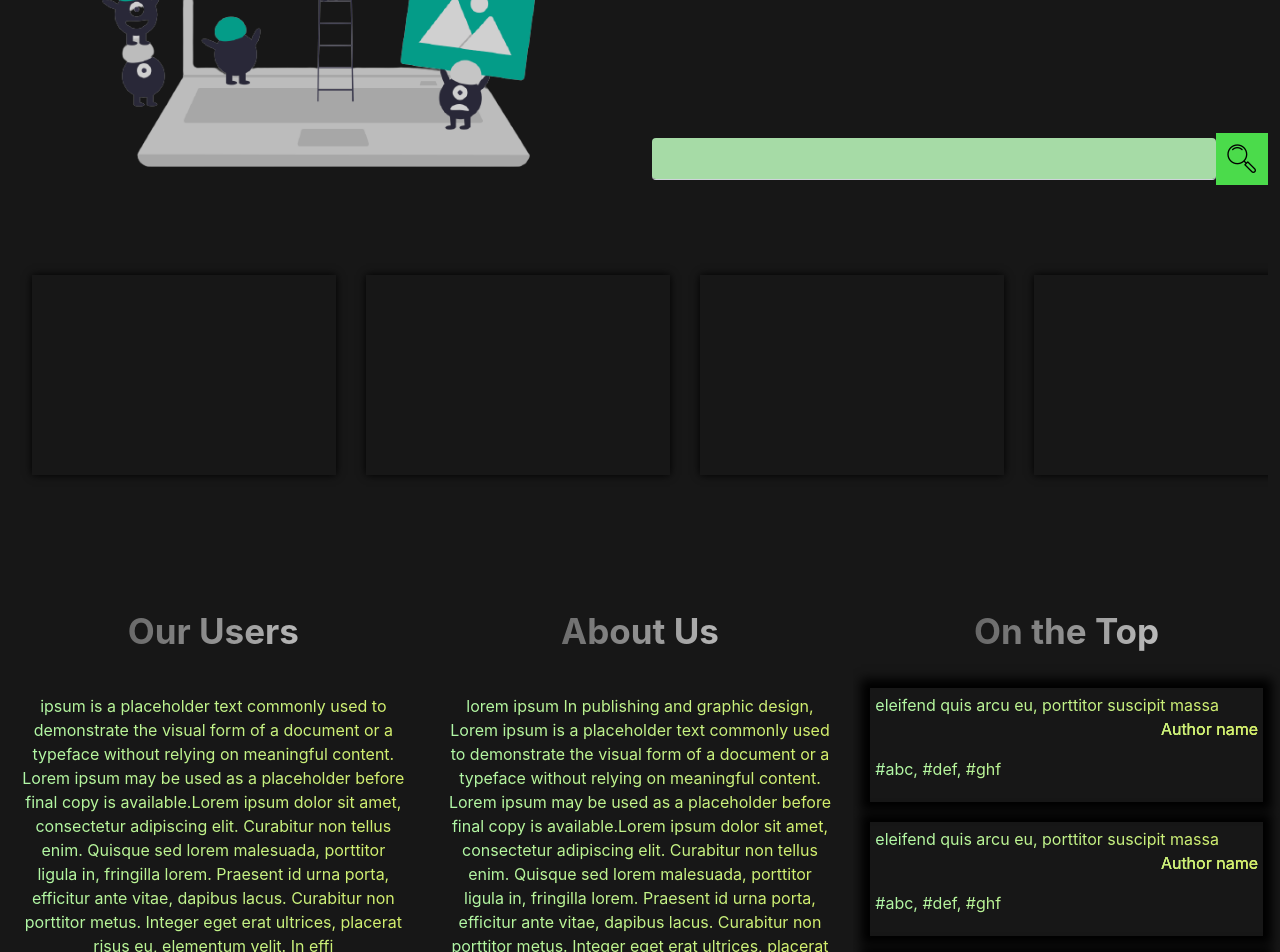
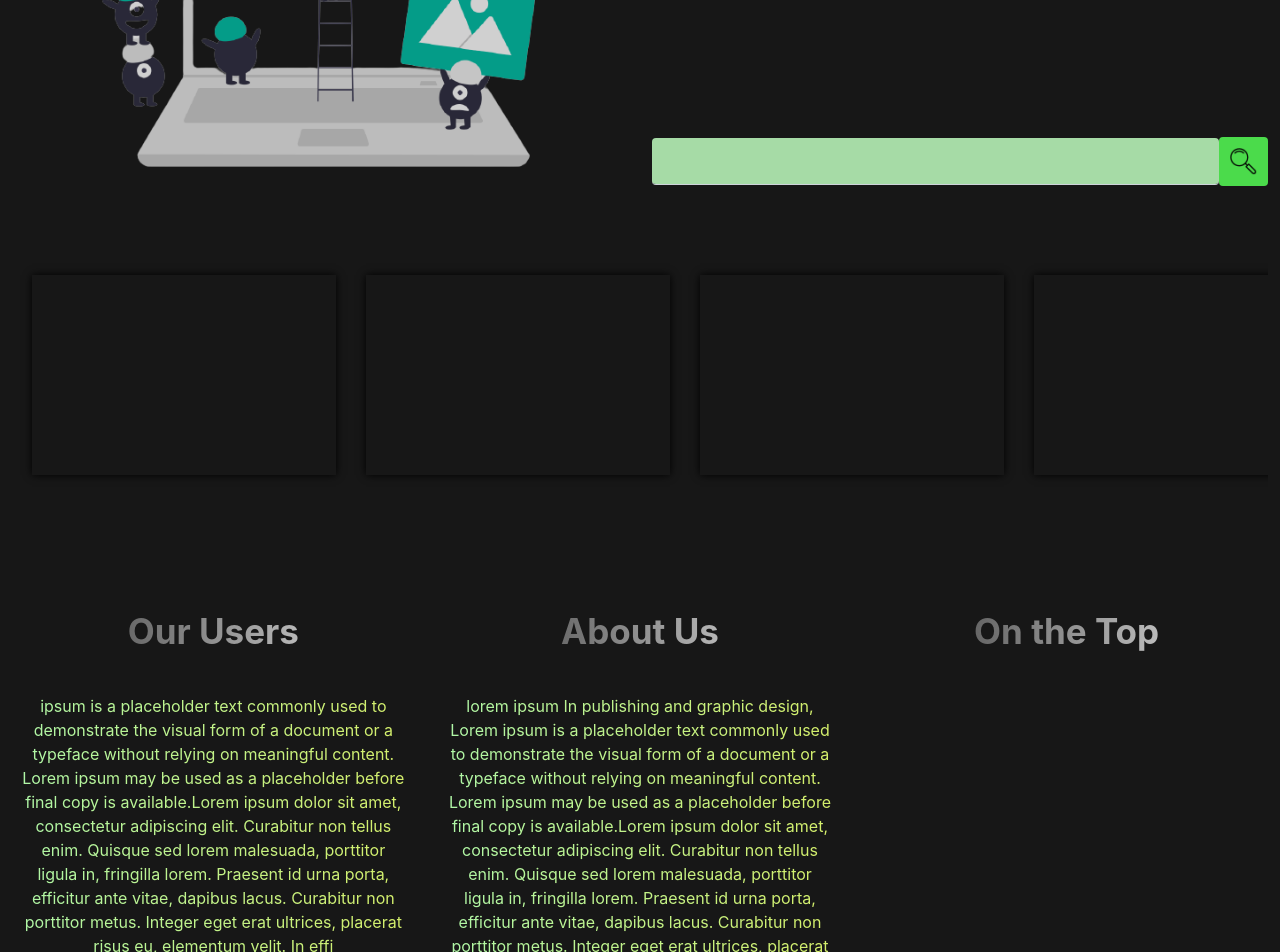
Before and after one commit to sewebteam8/frontend, a React (Create React App) app: page / in a window 1280 px wide. Shown: the part 240-1192 px from the top of the page. Built offline with nearby package versions, Linux system fonts and the light colour scheme.

Commit message:
authenticate structure added and contact completed

```diff
--- a/src/App.js
+++ b/src/App.js
@@ -6,6 +6,7 @@ import {BrowserRouter as Router, Switch, Route} from 'react-router-dom';
 import './App.css';
 import Footer from './components/Footer/footer';
 import Contact from './pages/Contact/contact';
+import Login from './pages/authenticate/login';
 
 function App () {
   return (
--- a/src/pages/Contact/contact.js
+++ b/src/pages/Contact/contact.js
@@ -48,7 +48,7 @@ const Contact = () => {
             };
 
 
-            axios.post('https://localhost:7000/services/enqMail' ,data)
+            axios.post('http://localhost:7000/services/enqMail' ,data)
             .then((res) => {
                 toast(`you will be contacted soon`);
                 setName('');
@@ -78,7 +78,7 @@ const Contact = () => {
                         <p className="contactHead">Reach us at : </p>
                         <p>Email : EnquiryCollab@gmail.com</p>
                         <p>Email : or InfoCollab@gmail.com</p>
-                        <p>Phone No: 8400736325 , 8299109673</p>
+                        <p>Phone No: 9999999999, 9999999999</p>
 
                         <div className="col-12 form-input-contact">
                             <img src={FAQ} className="faq_pic"/>
--- a/src/pages/Home/Home.js
+++ b/src/pages/Home/Home.js
@@ -7,6 +7,18 @@ import search_ from '../../Assets/search.png'
 const Home = () => {
 
     const [search,setSearch] = useState('');
+    const [result,setResult] = useState([
+        {
+            title : "first chapter in my college",
+            author : "Talha",
+            tags : "#college, #firstchap"
+        },
+        {
+            title : "second chapter in my university",
+            author : "Talha",
+            tags : "#university, #secondchap"
+        }
+    ]);
 
     const  handleSearch = () => {
 
@@ -25,9 +37,9 @@ const Home = () => {
                 <div className="col-6 searchbar form-inline">
                     <div className="home-head">Collab</div>
                     <div className="search">
-                        <input className="form-control search-input" onChange={ handleSearchChange } />
+                        <input className="form-control search-input" onChange={ handleSearchChange } value={search} />
                         <span className="search-btn" onClick={ handleSearch } >
-                            <img src={search_} />
+                            <img src={search_} className="search_img" />
                         </span>
                     </div>
 
@@ -60,51 +72,15 @@ const Home = () => {
                 </div>
                 <div className="col-12 col-md-4 post-list">
                     <p className="collab-head">On the Top</p>
-                    <div className="articles-list"><p className="link-article">
-                        eleifend quis arcu eu, porttitor suscipit massa
-                        <p className="author">Author name</p>
-                        <p className="tags">#abc, #def, #ghf</p>
-                    </p></div>
-                    <div className="articles-list"><p className="link-article">
-                        eleifend quis arcu eu, porttitor suscipit massa
-                        <p className="author">Author name</p>
-                        <p className="tags">#abc, #def, #ghf</p>
-                    </p></div>
-                    <div className="articles-list"><p className="link-article">
-                        eleifend quis arcu eu, porttitor suscipit massa
-                        <p className="author">Author name</p>
-                        <p className="tags">#abc, #def, #ghf</p>
-                    </p></div>
-                    <div className="articles-list"><p className="link-article">
-                        eleifend quis arcu eu, porttitor suscipit massa
-                        <p className="author">Author name</p>
-                        <p className="tags">#abc, #def, #ghf</p>
-                    </p></div>
-                    <div className="articles-list"><p className="link-article">
-                        eleifend quis arcu eu, porttitor suscipit massa
-                        <p className="author">Author name</p>
-                        <p className="tags">#abc, #def, #ghf</p>
-                    </p></div>
-                    <div className="articles-list"><p className="link-article">
-                        eleifend quis arcu eu, porttitor suscipit massa
-                        <p className="author">Author name</p>
-                        <p className="tags">#abc, #def, #ghf</p>
-                    </p></div>
-                    <div className="articles-list"><p className="link-article">
-                        eleifend quis arcu eu, porttitor suscipit massa
-                        <p className="author">Author name</p>
-                        <p className="tags">#abc, #def, #ghf</p>
-                    </p></div>
-                    <div className="articles-list"><p className="link-article">
-                        eleifend quis arcu eu, porttitor suscipit massa
-                        <p className="author">Author name</p>
-                        <p className="tags">#abc, #def, #ghf</p>
-                    </p></div>
-                    <div className="articles-list"><p className="link-article">
-                        eleifend quis arcu eu, porttitor suscipit massa
-                        <p className="author">Author name</p>
-                        <p className="tags">#abc, #def, #ghf</p>
-                    </p></div>
+                    {
+                        result.map((item) => {
+                            <div className="articles-list"><p className="link-article">
+                                {item.title}
+                                <p className="author">{item.author}</p>
+                                <p className="tags">{item.tags}</p>
+                            </p></div>
+                        })
+                    }
                 </div>
             </div>
         </div>
--- a/src/pages/Home/home.css
+++ b/src/pages/Home/home.css
@@ -104,12 +104,20 @@
     margin-top: 40px;
 }
 
+.search_img{
+    width: 100%;
+    height: 100%;
+}
+
 .search-btn{
+    margin: 4px 0px;
+    border-radius: 8%;
     background-color: rgb(75, 219, 75);
     padding: 10px;
     cursor: pointer;
 }
 
 .search-input{
+    padding: 10px;
     background-color: rgb(166, 219, 166);
 }
```
Also changed, not shown: src/pages/authenticate/login.css (added), src/pages/authenticate/login.js (added), src/pages/authenticate/signup.css (added), src/pages/authenticate/signup.js (added).
